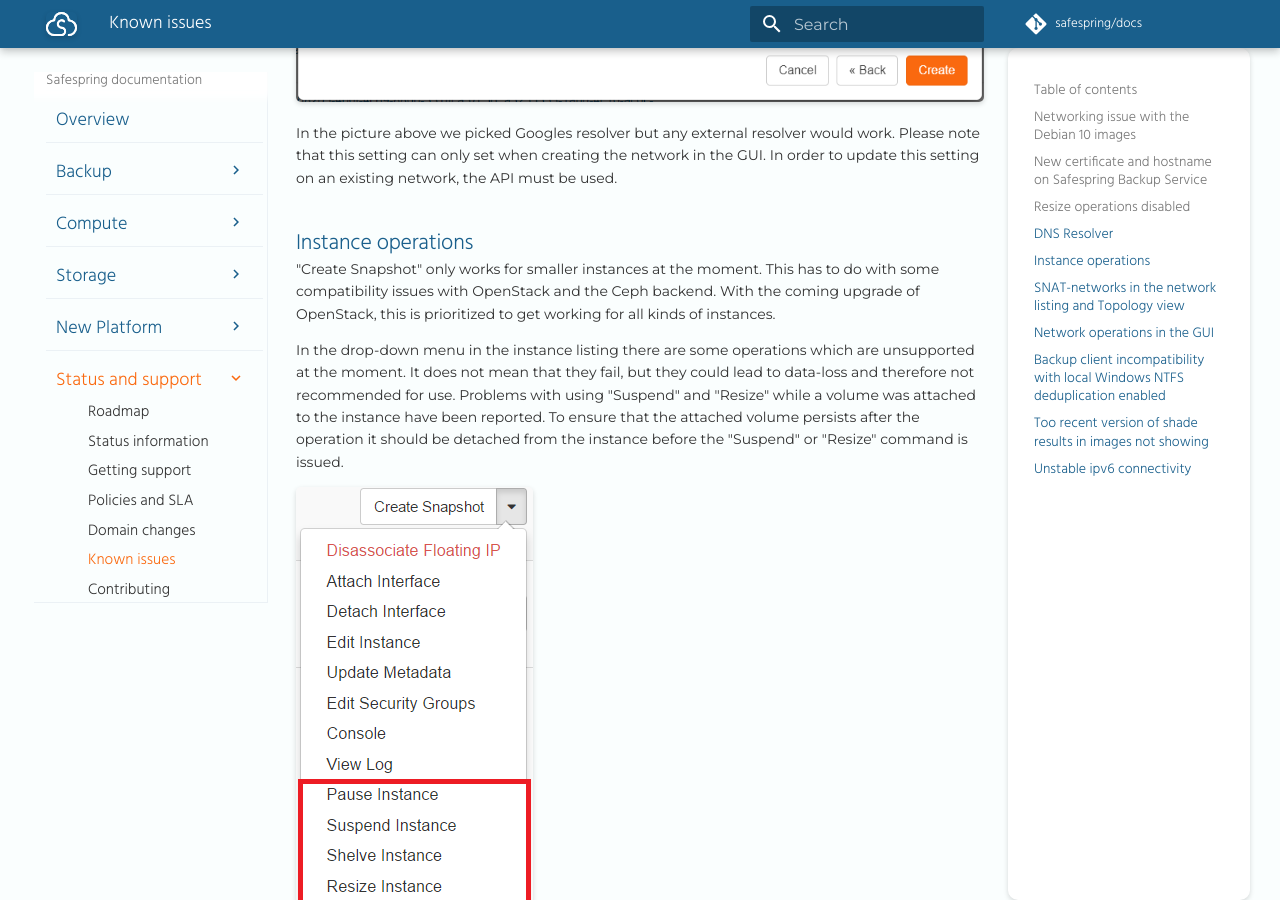
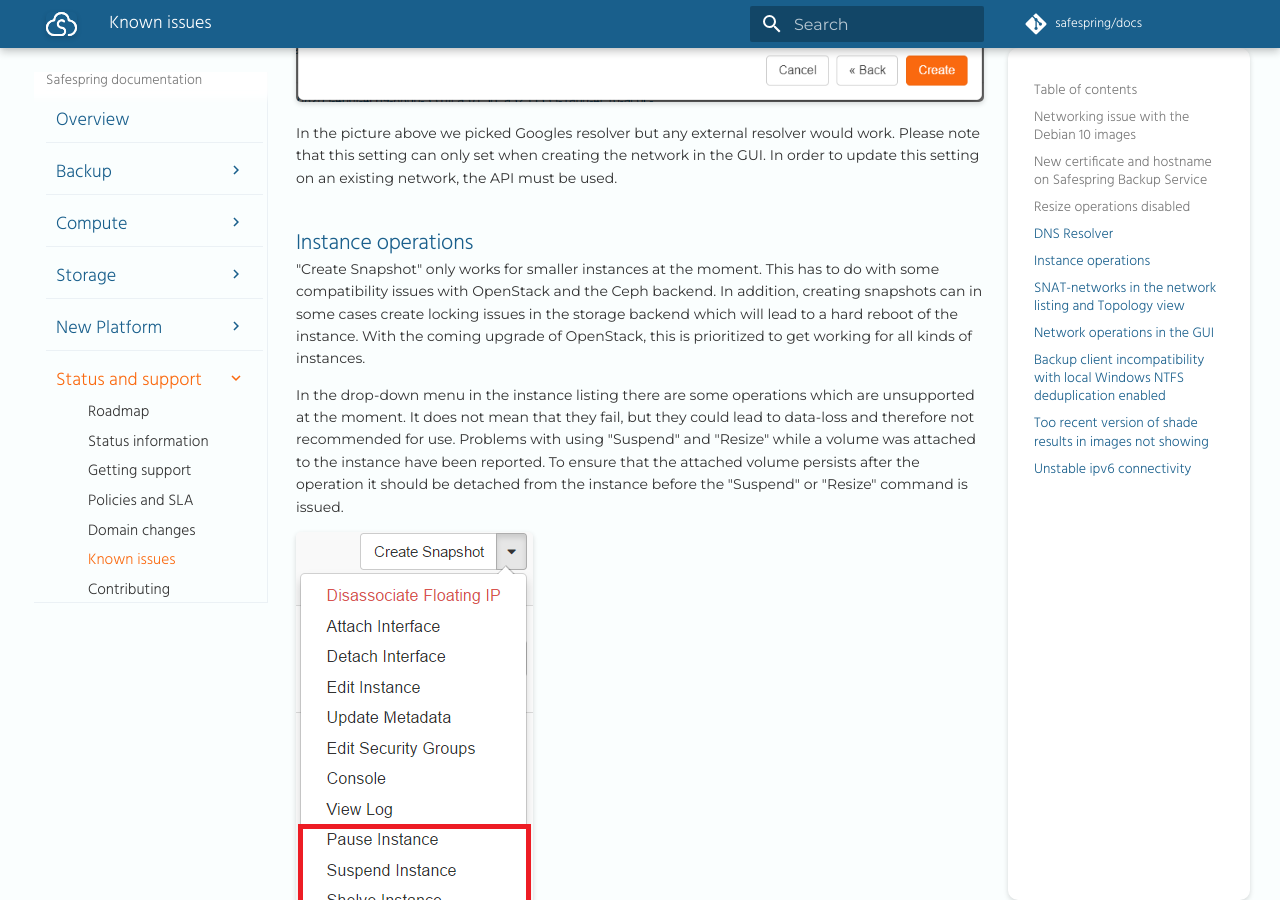
Before and after one commit to safespring/docs, an MkDocs documentation site: the page built from content/service/known_issues.md, in a window 1280 px wide and 900 px high, scrolled down 2236 px. Built offline with MkDocs 1.6.1 and Material for MkDocs 9.7.7, drawn with Linux system fonts in a browser that asks for light colours; a script that is not in the unit is left out; comment, search, counter and statistics services are not loaded; old or Windows-style settings are respelled for this version of MkDocs.

Commit message:
RT1015: added info regarding snapshotting sometimes causing instance crash.

```diff
--- a/content/service/known_issues.md
+++ b/content/service/known_issues.md
@@ -98,9 +98,10 @@
 ## Instance operations
 
 "Create Snapshot" only works for smaller instances at the moment. This has to
-do with some compatibility issues with OpenStack and the Ceph backend. With the
-coming upgrade of OpenStack, this is prioritized to get working for all kinds
-of instances.
+do with some compatibility issues with OpenStack and the Ceph backend. In addition,
+creating snapshots can in some cases create locking issues in the storage backend
+which will lead to a hard reboot of the instance. With the coming upgrade of OpenStack,
+this is prioritized to get working for all kinds of instances.
 
 In the drop-down menu in the instance listing there are some operations which
 are unsupported at the moment. It does not mean that they fail,  but they could
```
